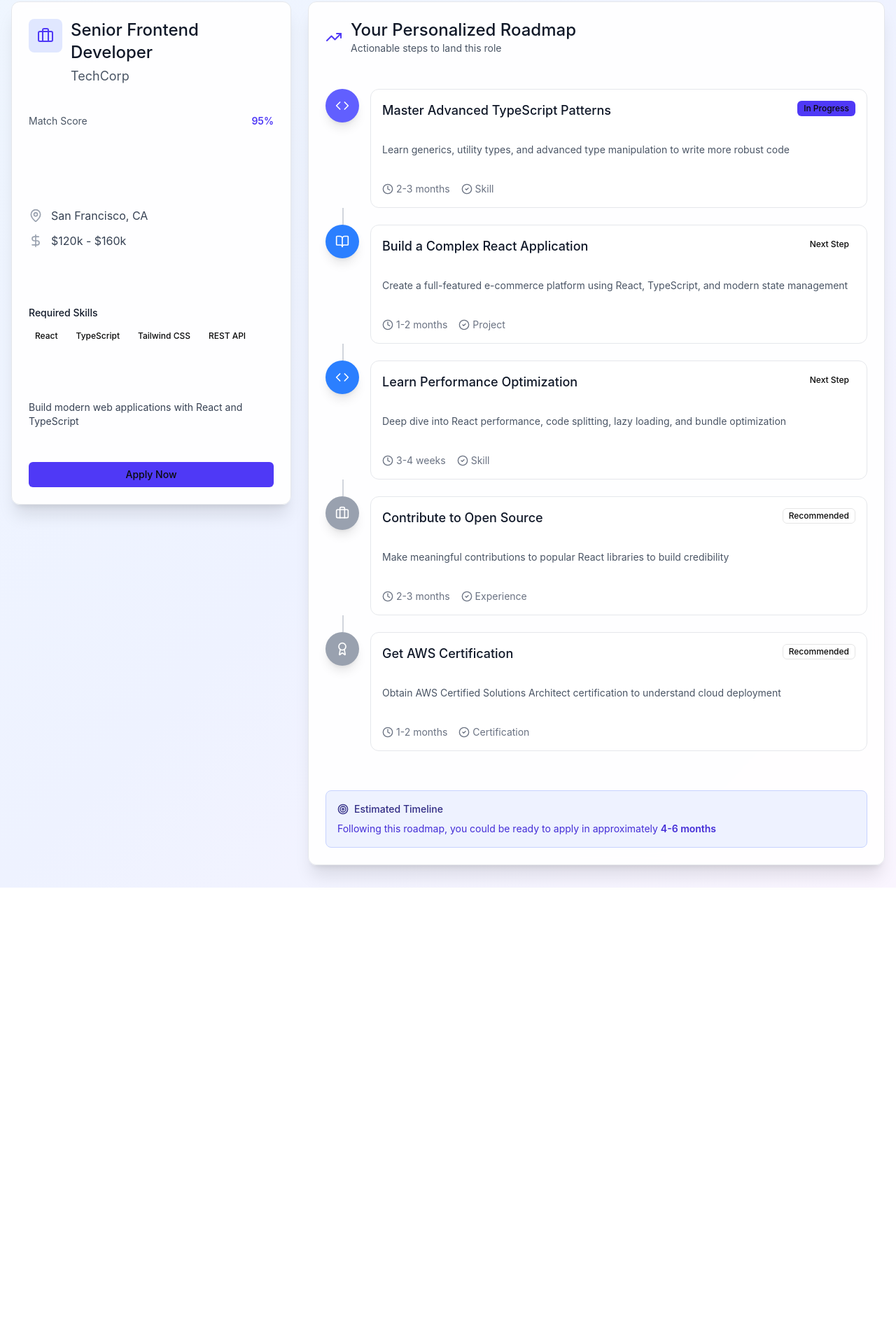
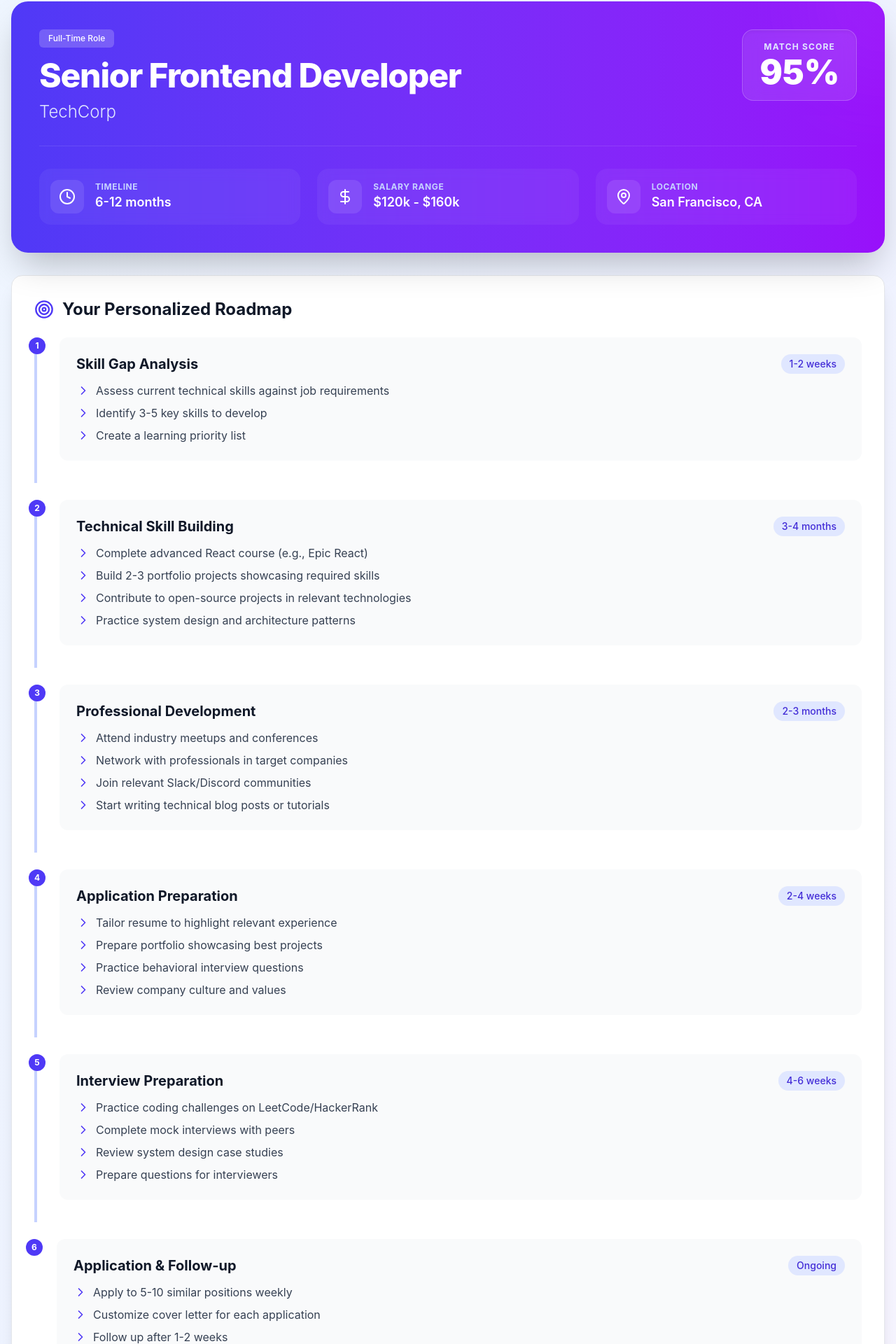
Before and after one commit to AloyBoy-hub/Discover-Your-Career, a React (Vite) app in the folder frontend/: page /job/1 in a window 1280 px wide. Shown: the part 90-2010 px from the top of the page at 70% size. Before the commit the page ends 1358 px from the top, so only its background shows below. Built offline with nearby package versions, Linux system fonts and the light colour scheme.

Commit message:
Update JobDetailPage.tsx

```diff
--- a/frontend/src/app/pages/JobDetailPage.tsx
+++ b/frontend/src/app/pages/JobDetailPage.tsx
@@ -11,21 +11,21 @@ import {
   Target,
   Award,
   BookOpen,
-  Code
+  Code,
+  ChevronRight
 } from 'lucide-react';
 import { Button } from '@/app/components/ui/button';
 import { Card } from '@/app/components/ui/card';
 import { Badge } from '@/app/components/ui/badge';
 import { Progress } from '@/app/components/ui/progress';
 import { Separator } from '@/app/components/ui/separator';
-import { mockJobs, getRoadmapForJob, RoadmapStep } from '@/app/data/jobsData';
+import { mockJobs, getRoadmapForJob } from '@/app/data/jobsData';
 
 export function JobDetailPage() {
   const { jobId } = useParams<{ jobId: string }>();
   const navigate = useNavigate();
 
   const job = mockJobs.find((j) => j.id === jobId);
-  const roadmap = getRoadmapForJob(jobId || '');
 
   if (!job) {
     return (
@@ -37,6 +37,109 @@ export function JobDetailPage() {
       </div>
     );
   }
+
+  const generateRoadmap = () => {
+    return {
+      currentLevel: 'Mid-Level Developer',
+      targetLevel: job.title,
+      estimatedTime: '6-12 months',
+      phases: [
+        {
+          title: 'Skill Gap Analysis',
+          duration: '1-2 weeks',
+          tasks: [
+            'Assess current technical skills against job requirements',
+            'Identify 3-5 key skills to develop',
+            'Create a learning priority list'
+          ]
+        },
+        {
+          title: 'Technical Skill Building',
+          duration: '3-4 months',
+          tasks: [
+            'Complete advanced React course (e.g., Epic React)',
+            'Build 2-3 portfolio projects showcasing required skills',
+            'Contribute to open-source projects in relevant technologies',
+            'Practice system design and architecture patterns'
+          ]
+        },
+        {
+          title: 'Professional Development',
+          duration: '2-3 months',
+          tasks: [
+            'Attend industry meetups and conferences',
+            'Network with professionals in target companies',
+            'Join relevant Slack/Discord communities',
+            'Start writing technical blog posts or tutorials'
+          ]
+        },
+        {
+          title: 'Application Preparation',
+          duration: '2-4 weeks',
+          tasks: [
+            'Tailor resume to highlight relevant experience',
+            'Prepare portfolio showcasing best projects',
+            'Practice behavioral interview questions',
+            'Review company culture and values'
+          ]
+        },
+        {
+          title: 'Interview Preparation',
+          duration: '4-6 weeks',
+          tasks: [
+            'Practice coding challenges on LeetCode/HackerRank',
+            'Complete mock interviews with peers',
+            'Review system design case studies',
+            'Prepare questions for interviewers'
+          ]
+        },
+        {
+          title: 'Application & Follow-up',
+          duration: 'Ongoing',
+          tasks: [
+            'Apply to 5-10 similar positions weekly',
+            'Customize cover letter for each application',
+            'Follow up after 1-2 weeks',
+            'Track applications in a spreadsheet'
+          ]
+        }
+      ],
+      resources: [
+        {
+          category: 'Online Courses',
+          items: [
+            'Epic React by Kent C. Dodds',
+            'Frontend Masters - Advanced JavaScript',
+            'Coursera - Software Architecture'
+          ]
+        },
+        {
+          category: 'Books',
+          items: [
+            'Clean Code by Robert Martin',
+            'Designing Data-Intensive Applications',
+            'The Pragmatic Programmer'
+          ]
+        },
+        {
+          category: 'Practice Platforms',
+          items: [
+            'LeetCode Premium',
+            'System Design Primer (GitHub)',
+            'Exercism for code practice'
+          ]
+        }
+      ],
+      milestones: [
+        { month: 1, goal: 'Complete skill assessment and start first course' },
+        { month: 3, goal: 'Finish one major portfolio project' },
+        { month: 5, goal: 'Begin interview preparation and networking' },
+        { month: 6, goal: 'Start active job applications' }
+      ]
+    };
+  };
+
+  const fullRoadmap = generateRoadmap();
 
   return (
     <div className="min-h-screen bg-gradient-to-br from-blue-50 via-indigo-50 to-purple-50">
@@ -51,106 +154,151 @@ export function JobDetailPage() {
           Back to Results
         </Button>
 
-        <div className="grid lg:grid-cols-3 gap-6">
-          {/* Job Details */}
-          <div className="lg:col-span-1">
+        {/* Job Header Banner */}
         <motion.div
-              initial={{ opacity: 0, x: -20 }}
-              animate={{ opacity: 1, x: 0 }}
+          initial={{ opacity: 0, y: -20 }}
+          animate={{ opacity: 1, y: 0 }}
+          className="bg-gradient-to-r from-indigo-600 to-purple-600 rounded-3xl shadow-2xl p-10 text-white mb-2 relative overflow-hidden"
         >
-              <Card className="p-6 bg-white/90 backdrop-blur-sm border-gray-200 shadow-xl sticky top-6">
-                <div className="flex items-start gap-3 mb-4">
-                  <div className="p-3 bg-indigo-100 rounded-lg">
-                    <Briefcase className="w-6 h-6 text-indigo-600" />
+          {/* Decorative background elements */}
+          <div className="absolute top-0 right-0 w-64 h-64 bg-white opacity-5 -translate-y-1/2 translate-x-1/2 rounded-full blur-3xl"></div>
+
+          <div className="relative flex justify-between items-start mb-8">
+            <div>
+              <div className="flex items-center gap-3 mb-4">
+                <Badge className="bg-white/20 hover:bg-white/30 text-white border-transparent px-3 py-1 backdrop-blur-sm">
+                  Full-Time Role
+                </Badge>
               </div>
-                  <div className="flex-1">
-                    <h1 className="text-2xl mb-1 text-gray-900">{job.title}</h1>
-                    <p className="text-lg text-gray-600">{job.company}</p>
+              <h1 className="text-5xl font-extrabold mb-3 tracking-tight">{job.title}</h1>
+              <p className="text-2xl font-light text-indigo-100">{job.company}</p>
+            </div>
+            <div className="bg-white/10 backdrop-blur-md px-6 py-4 rounded-2xl border border-white/20 text-center shadow-inner">
+              <p className="text-xs uppercase tracking-widest text-indigo-100 mb-1 font-bold">Match Score</p>
+              <p className="text-5xl font-black">{job.matchScore}%</p>
             </div>
           </div>
 
-                <div className="mb-4">
-                  <div className="flex items-center justify-between mb-2">
-                    <span className="text-sm text-gray-600">Match Score</span>
-                    <span className="text-sm font-semibold text-indigo-600">
-                      {job.matchScore}%
-                    </span>
+          <div className="relative grid grid-cols-1 md:grid-cols-3 gap-6 mt-8 border-t border-white/10 pt-8">
+            <div className="bg-white/5 backdrop-blur-sm rounded-2xl p-4 flex items-center gap-4">
+              <div className="w-12 h-12 bg-white/10 rounded-xl flex items-center justify-center">
+                <Clock className="w-6 h-6 text-white" />
               </div>
-                  <Progress value={job.matchScore} className="h-2" />
-                </div>
-
-                <Separator className="my-4" />
-
-                <div className="space-y-3">
-                  <div className="flex items-center gap-3 text-gray-700">
-                    <MapPin className="w-5 h-5 text-gray-400" />
-                    <span>{job.location}</span>
-                  </div>
-                  <div className="flex items-center gap-3 text-gray-700">
-                    <DollarSign className="w-5 h-5 text-gray-400" />
-                    <span>{job.salaryRange}</span>
+              <div>
+                <p className="text-xs text-indigo-200 uppercase font-bold tracking-wider">Timeline</p>
+                <p className="text-lg font-semibold">{fullRoadmap.estimatedTime}</p>
               </div>
             </div>
-
-                <Separator className="my-4" />
-
+            <div className="bg-white/5 backdrop-blur-sm rounded-2xl p-4 flex items-center gap-4">
+              <div className="w-12 h-12 bg-white/10 rounded-xl flex items-center justify-center">
+                <DollarSign className="w-6 h-6 text-white" />
+              </div>
               <div>
-                  <h3 className="text-sm mb-3 text-gray-900">Required Skills</h3>
-                  <div className="flex flex-wrap gap-2">
-                    {job.skillsRequired.map((skill) => (
-                      <Badge key={skill} variant="secondary">
-                        {skill}
-                      </Badge>
-                    ))}
+                <p className="text-xs text-indigo-200 uppercase font-bold tracking-wider">Salary Range</p>
+                <p className="text-lg font-semibold">{job.salaryRange}</p>
               </div>
             </div>
+            <div className="bg-white/5 backdrop-blur-sm rounded-2xl p-4 flex items-center gap-4">
+              <div className="w-12 h-12 bg-white/10 rounded-xl flex items-center justify-center">
+                <MapPin className="w-6 h-6 text-white" />
+              </div>
+              <div>
+                <p className="text-xs text-indigo-200 uppercase font-bold tracking-wider">Location</p>
+                <p className="text-lg font-semibold">{job.location}</p>
+              </div>
+            </div>
+          </div>
+        </motion.div>
 
-                <Separator className="my-4" />
-
-                <p className="text-sm text-gray-700">{job.description}</p>
-
-                <Button className="w-full mt-6 bg-indigo-600 hover:bg-indigo-700">
-                  Apply Now
-                </Button>
-              </Card>
-            </motion.div>
-          </div>
-
+        <div className="flex flex-col gap-10 mt-8 pb-12">
           {/* Roadmap */}
-          <div className="lg:col-span-2">
+          <div className="lg:col-span-2 space-y-8">
             <motion.div
               initial={{ opacity: 0, x: 20 }}
               animate={{ opacity: 1, x: 0 }}
               transition={{ delay: 0.2 }}
             >
-              <Card className="p-6 bg-white/90 backdrop-blur-sm border-gray-200 shadow-xl">
-                <div className="flex items-center gap-3 mb-6">
-                  <TrendingUp className="w-6 h-6 text-indigo-600" />
-                  <div>
-                    <h2 className="text-2xl text-gray-900">Your Personalized Roadmap</h2>
-                    <p className="text-sm text-gray-600">
-                      Actionable steps to land this role
-                    </p>
+              <div className="bg-white rounded-2xl shadow-xl p-8 mb-8 border border-gray-200">
+                <h2 className="text-2xl font-bold text-gray-900 mb-6 flex items-center">
+                  <Target className="w-7 h-7 mr-3 text-indigo-600" />
+                  Your Personalized Roadmap
+                </h2>
+
+                <div className="space-y-6">
+                  {fullRoadmap.phases.map((phase, index) => (
+                    <div key={index} className="relative pl-8 pb-8 border-l-4 border-indigo-200 last:border-l-0 last:pb-0">
+                      {/* Phase indicator */}
+                      <div className="absolute -left-3 top-0 w-6 h-6 bg-indigo-600 rounded-full flex items-center justify-center text-white text-xs font-bold">
+                        {index + 1}
+                      </div>
+
+                      <div className="bg-gray-50 rounded-xl p-6">
+                        <div className="flex justify-between items-start mb-3">
+                          <h3 className="text-xl font-bold text-gray-900">{phase.title}</h3>
+                          <span className="bg-indigo-100 text-indigo-700 px-3 py-1 rounded-full text-sm font-medium">
+                            {phase.duration}
+                          </span>
+                        </div>
+
+                        <ul className="space-y-2">
+                          {phase.tasks.map((task, taskIndex) => (
+                            <li key={taskIndex} className="flex items-start">
+                              <ChevronRight className="w-5 h-5 text-indigo-600 mr-2 flex-shrink-0 mt-0.5" />
+                              <span className="text-gray-700">{task}</span>
+                            </li>
+                          ))}
+                        </ul>
+                      </div>
+                    </div>
+                  ))}
                 </div>
               </div>
 
-                <div className="space-y-6">
-                  {roadmap.map((step, index) => (
-                    <RoadmapStepCard key={step.id} step={step} index={index} />
+              {/* Milestones */}
+              <div className="bg-white rounded-2xl shadow-xl p-8 mb-8 border border-gray-200">
+                <h2 className="text-2xl font-bold text-gray-900 mb-6 flex items-center">
+                  <Award className="w-7 h-7 mr-3 text-indigo-600" />
+                  Key Milestones
+                </h2>
+
+                <div className="grid md:grid-cols-2 gap-4">
+                  {fullRoadmap.milestones.map((milestone, index) => (
+                    <div key={index} className="bg-gradient-to-r from-indigo-50 to-purple-50 rounded-lg p-4 border-l-4 border-indigo-600">
+                      <div className="flex items-center mb-2">
+                        <div className="bg-indigo-600 text-white rounded-full w-8 h-8 flex items-center justify-center font-bold text-sm mr-3">
+                          M{milestone.month}
+                        </div>
+                        <span className="text-sm text-gray-600 font-medium">Month {milestone.month}</span>
+                      </div>
+                      <p className="text-gray-800">{milestone.goal}</p>
+                    </div>
                   ))}
                 </div>
+              </div>
 
-                <div className="mt-8 p-4 bg-indigo-50 rounded-lg border border-indigo-200">
-                  <h3 className="text-sm mb-2 text-indigo-900 flex items-center gap-2">
-                    <Target className="w-4 h-4" />
-                    Estimated Timeline
-                  </h3>
-                  <p className="text-sm text-indigo-700">
-                    Following this roadmap, you could be ready to apply in approximately{' '}
-                    <span className="font-semibold">4-6 months</span>
-                  </p>
+              {/* Resources */}
+              <div className="bg-white rounded-2xl shadow-xl p-8 border border-gray-200">
+                <h2 className="text-2xl font-bold text-gray-900 mb-6 flex items-center">
+                  <BookOpen className="w-7 h-7 mr-3 text-indigo-600" />
+                  Recommended Resources
+                </h2>
+
+                <div className="grid md:grid-cols-2 gap-6">
+                  {fullRoadmap.resources.map((resource, index) => (
+                    <div key={index} className="bg-gray-50 rounded-lg p-5">
+                      <h3 className="font-bold text-gray-900 mb-3 text-lg">{resource.category}</h3>
+                      <ul className="space-y-2">
+                        {resource.items.map((item, itemIndex) => (
+                          <li key={itemIndex} className="flex items-start">
+                            <div className="w-1.5 h-1.5 bg-indigo-600 rounded-full mt-2 mr-2 flex-shrink-0"></div>
+                            <span className="text-gray-700 text-sm">{item}</span>
+                          </li>
+                        ))}
+                      </ul>
                     </div>
-              </Card>
+                  ))}
+                </div>
+              </div>
             </motion.div>
           </div>
         </div>
@@ -158,88 +306,3 @@ export function JobDetailPage() {
     </div>
   );
 }
-
-function RoadmapStepCard({ step, index }: { step: RoadmapStep; index: number }) {
-  const getStepIcon = (type: RoadmapStep['type']) => {
-    switch (type) {
-      case 'skill':
-        return <Code className="w-5 h-5" />;
-      case 'experience':
-        return <Briefcase className="w-5 h-5" />;
-      case 'certification':
-        return <Award className="w-5 h-5" />;
-      case 'project':
-        return <BookOpen className="w-5 h-5" />;
-    }
-  };
-
-  const getStatusColor = (status: RoadmapStep['status']) => {
-    switch (status) {
-      case 'current':
-        return 'bg-indigo-500';
-      case 'upcoming':
-        return 'bg-blue-500';
-      case 'recommended':
-        return 'bg-gray-400';
-    }
-  };
-
-  const getStatusBadge = (status: RoadmapStep['status']) => {
-    switch (status) {
-      case 'current':
-        return <Badge className="bg-indigo-600">In Progress</Badge>;
-      case 'upcoming':
-        return <Badge variant="secondary">Next Step</Badge>;
-      case 'recommended':
-        return <Badge variant="outline">Recommended</Badge>;
-    }
-  };
-
-  return (
-    <motion.div
-      initial={{ opacity: 0, y: 20 }}
-      animate={{ opacity: 1, y: 0 }}
-      transition={{ delay: index * 0.1 }}
-      className="relative"
-    >
-      {/* Timeline connector */}
-      {index > 0 && (
-        <div className="absolute left-6 -top-6 w-0.5 h-6 bg-gray-300" />
-      )}
-
-      <div className="flex gap-4">
-        {/* Timeline dot */}
-        <div className="relative shrink-0">
-          <div
-            className={`w-12 h-12 rounded-full ${getStatusColor(
-              step.status
-            )} flex items-center justify-center text-white shadow-lg`}
-          >
-            {getStepIcon(step.type)}
-          </div>
-        </div>
-
-        {/* Content */}
-        <Card className="flex-1 p-4 bg-white border-gray-200">
-          <div className="flex items-start justify-between mb-2">
-            <h3 className="text-lg text-gray-900">{step.title}</h3>
-            {getStatusBadge(step.status)}
-          </div>
-
-          <p className="text-sm text-gray-600 mb-3">{step.description}</p>
-
-          <div className="flex items-center gap-4 text-sm text-gray-500">
-            <div className="flex items-center gap-1">
-              <Clock className="w-4 h-4" />
-              <span>{step.duration}</span>
-            </div>
-            <div className="flex items-center gap-1">
-              <CheckCircle2 className="w-4 h-4" />
-              <span className="capitalize">{step.type}</span>
-            </div>
-          </div>
-        </Card>
-      </div>
-    </motion.div>
-  );
-}
```
Lines whose indentation alone changed are shown as unchanged.
